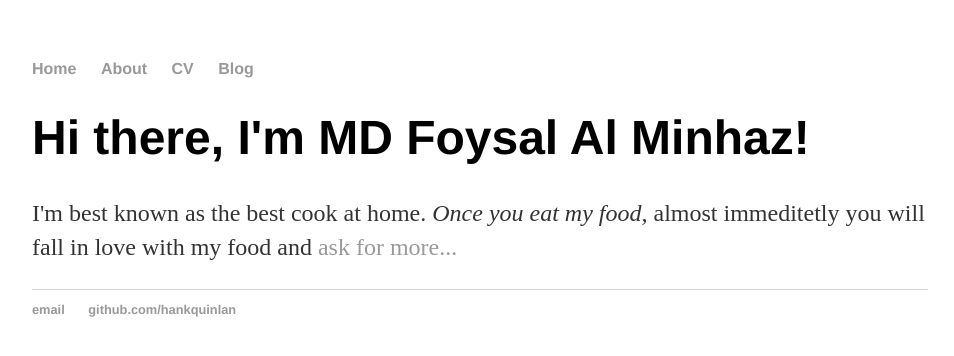
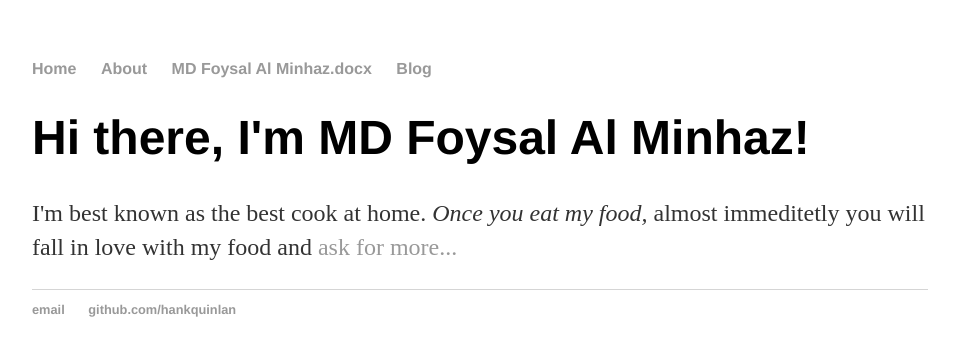
Before and after one commit to faminhaz/faminhaz.github.io, a plain HTML site: page index.html in a window 1280 px wide. Shown: the whole page, without its empty margins (160-1114 px from the left). Drawn offline with Linux system fonts and the light colour scheme.

Commit message:
Update index.html

```diff
--- a/index.html
+++ b/index.html
@@ -10,7 +10,7 @@
     		<ul>
         		<li><a href="/">Home</a></li>
 	        	<li><a href="/about">About</a></li>
-        		<li><a href="/cv">CV</a></li>
+        		<li><a href="/cv">MD Foysal Al Minhaz.docx</a></li>
         		<li><a href="/blog">Blog</a></li>
     		</ul>
 		</nav>
```
